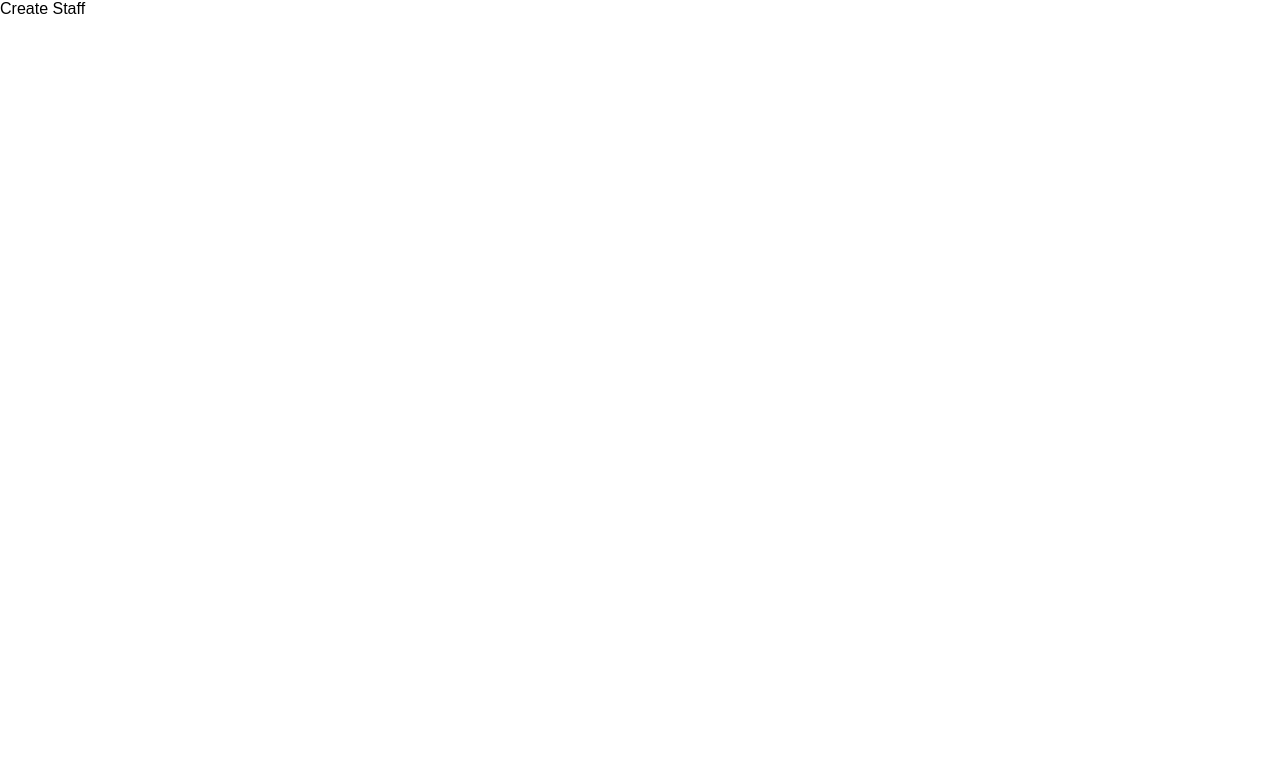
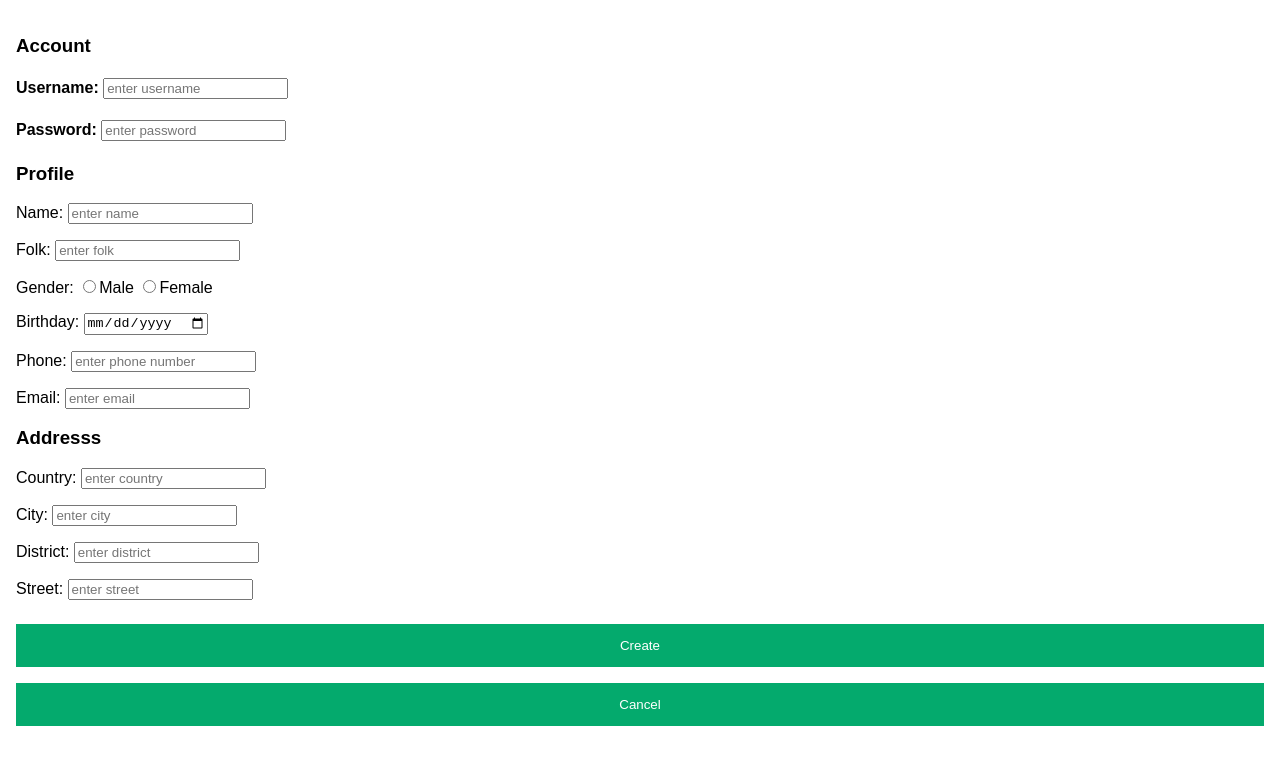
Before and after one commit to Tskiser/Quannie, a React (Create React App) app in the folder InsuranceCard/demofrontend/: page /create-staff in a window 1280 px wide. Shown: the top 764 px of the page. Built offline with nearby package versions, Linux system fonts and the light colour scheme.

Commit message:
frontend create staf(without css)

```diff
--- a/InsuranceCard/demofrontend/package.json
+++ b/InsuranceCard/demofrontend/package.json
@@ -13,7 +13,7 @@
     "react": "17.0.2",
     "react-dom": "17.0.2",
     "react-router-dom": "5.3.0",
-    "react-scripts": "5.0.1",
+    "react-scripts": "^5.0.1",
     "sass": "1.45.0",
     "web-vitals": "^2.1.4"
   },
--- a/InsuranceCard/demofrontend/src/views/CreateStaff.js
+++ b/InsuranceCard/demofrontend/src/views/CreateStaff.js
@@ -1,6 +1,36 @@
 const CreateStaff = () => {
     return (
-        <div>Create Staff</div>
+        <div>
+      <div className="container">
+        <div className="Account">
+          <h3>Account</h3>
+          <h4>
+            Username: <input placeholder="enter username" />
+          </h4>
+          <h4>
+            Password: <input placeholder="enter password" />
+          </h4>
+        </div>
+          <div className="Profile">
+            <h3>Profile</h3>
+            <p>Name: <input placeholder="enter name" /> </p>
+            <p>Folk: <input placeholder="enter folk" /> </p>
+            <p>Gender: <input type="radio" name="gender"/>Male <input type="radio" name="gender"/>Female </p>
+            <p>Birthday: <input type="date" /> </p>
+            <p>Phone: <input type="number" placeholder="enter phone number" /></p>
+            <p>Email: <input type="email" placeholder="enter email" /></p>
+          </div>
+          <div className="Address">
+            <h3>Addresss</h3>
+            <p>Country: <input placeholder="enter country" /></p>
+            <p>City: <input placeholder="enter city" /></p>
+            <p>District: <input placeholder="enter district " /></p>
+            <p>Street: <input placeholder="enter street" /></p>
+          </div>
+          <button>Create</button>
+          <button>Cancel</button>
+        </div>
+    </div>
     )
 }
 export default CreateStaff
```
Also changed, not shown: 1 other file (tests, documents, lock files or other folders).
